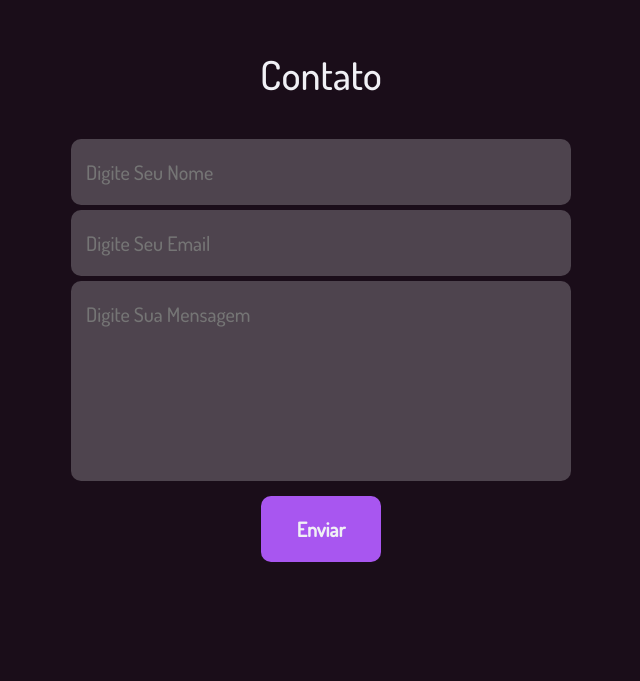
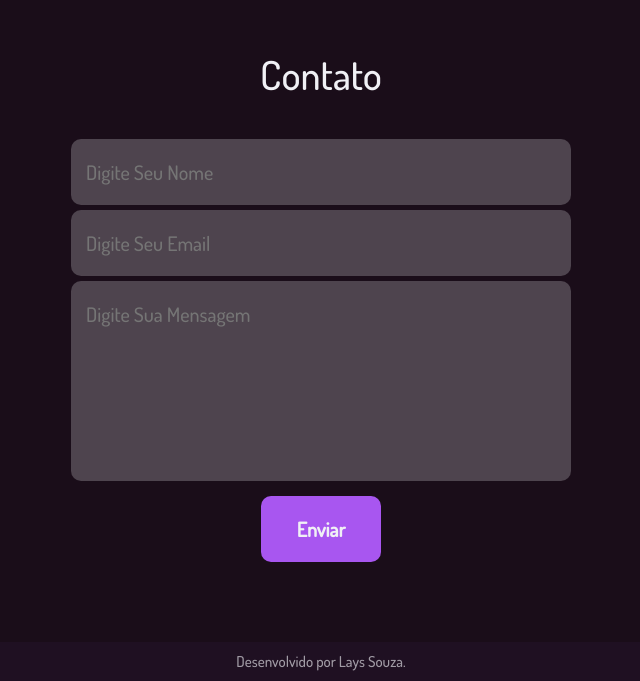
Before and after one commit to souzlays/Portfolio, a plain HTML site: page index.html in a window 1280 px wide. Shown: the part 2504-3185 px from the top of the page, without its empty margins (319-959 px from the left). Before the commit the page ends 3146 px from the top, so only its background shows below. Drawn offline with nearby package versions, Linux system fonts and the light colour scheme.

Commit message:
Estilização do footer

```diff
--- a/index.html
+++ b/index.html
@@ -112,5 +112,11 @@
                         </form>
             </section>
     </main>
+    <section class="footer">
+            <footer>
+                Desenvolvido por Lays Souza.
+            </footer>
+        </div>
+    </section>
 </body>
 </html>
--- a/style.css
+++ b/style.css
@@ -243,3 +243,15 @@ button.btn-enviar {
 
 
 }
+/* Estilo do footer */
+.footer  {
+    width: 100%;
+    background-color:#2713306c;
+}
+footer {
+    color: #f0f0f59f;
+    font-size: 15px;
+    padding: 10px 0;
+    text-align: center;
+
+}
```
